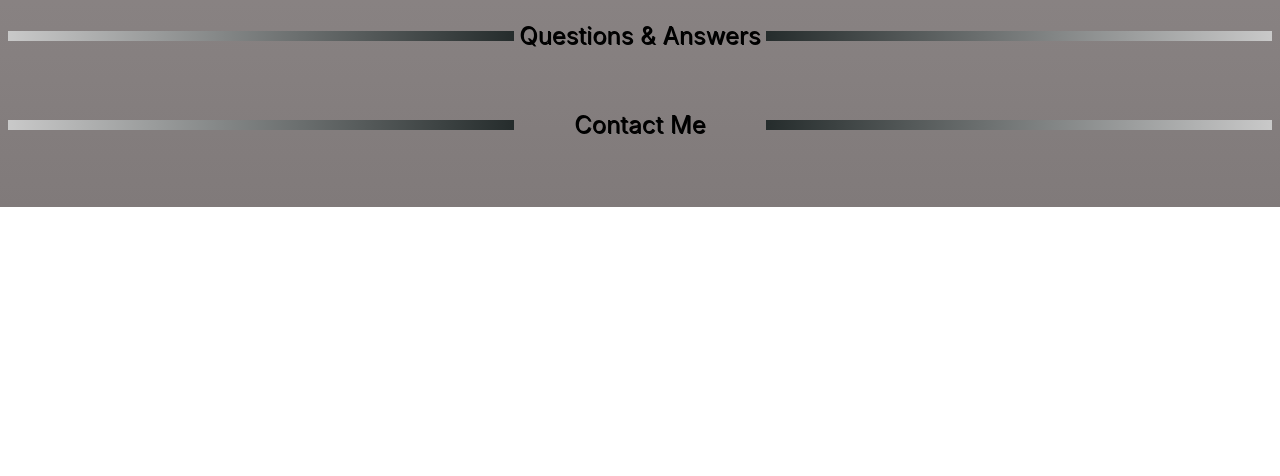
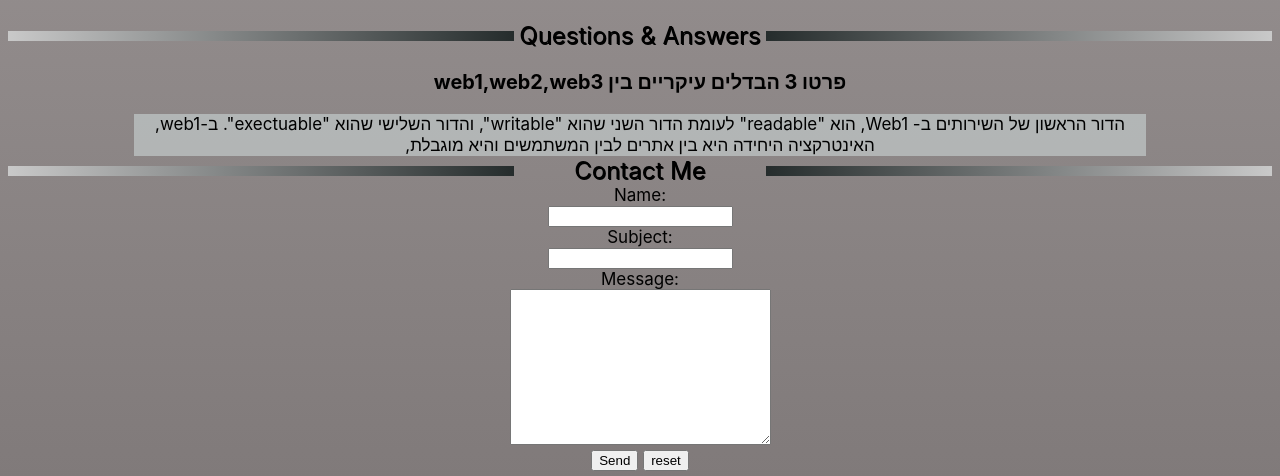
Before and after one commit to Web-Development-Environments-2021/208513119, a plain HTML site: page index.html in a window 1280 px wide. Shown: the part 2844-3320 px from the top of the page. Before the commit the page ends 3051 px from the top, so only its background shows below. Drawn offline with Linux system fonts and the light colour scheme.

Commit message:
adding mail option

```diff
--- a/index.html
+++ b/index.html
@@ -226,9 +226,13 @@
         <div class="title">Questions & Answers</div>
         <div class="reverseGrad"></div>
       </div>
-      <br />
-      <br />
-      <br />
+      <div>
+        <h3>web1,web2,web3 פרטו 3 הבדלים עיקריים בין</h3>
+        <p class="info" dir="rtl">
+          הדור הראשון של השירותים ב- Web1, הוא "readable" לעומת הדור השני שהוא "writable", והדור השלישי שהוא "exectuable".
+          ב-web1, האינטרקציה היחידה היא בין אתרים לבין המשתמשים והיא מוגבלת,
+        </p>
+      </div>
     </section>
 
     <section id="contact" class="section">
@@ -237,9 +241,50 @@
         <div class="title">Contact Me</div>
         <div class="reverseGrad"></div>
       </div>
-      <br />
-      <br />
-      <br />
+
+      <div class="section">
+        <form action="mailto:dana1997k@gmail.com" target="_blank" method="GET" enctype="text/plain">
+          Name:
+          <br/>
+          <input name="Name" type="text">
+          <br/>
+          Subject:
+          <br/>
+          <input name="Subject" type="text">
+          <br/>
+          Message:
+          <br/>
+          <textarea name="Message" cols="30" rows="10"></textarea>
+          <br/>
+          <input type="submit" value="Send">
+          <input type="reset" value="reset">
+          <!-- <div>
+            Don't forget to add emoji: <br>
+            <div>
+              &#128151
+              <input type="radio" name="emoji" value="&#128151">
+              &#128068
+              <input type="radio" name="emoji" value="&#128151">
+              &#128536
+              <input type="radio" name="emoji" value="&#128151">
+              &#128525
+              <input type="radio" name="emoji" value="&#128151">
+              &#128519
+              <input type="radio" name="emoji" value="&#128151">
+              &#128562
+              <input type="radio" name="emoji" value="&#128151">
+              &#128578
+              <input type="radio" name="emoji" value="&#128151">
+              &#128588
+              <input type="radio" name="emoji" value="&#128151">
+              &#129309
+              <input type="radio" name="emoji" value="&#128151">
+            </div>
+          </div> -->
+
+
+        </form>
+      </div>
     </section>
   </div>
 
```
Also changed, not shown: logo.png (deleted).
